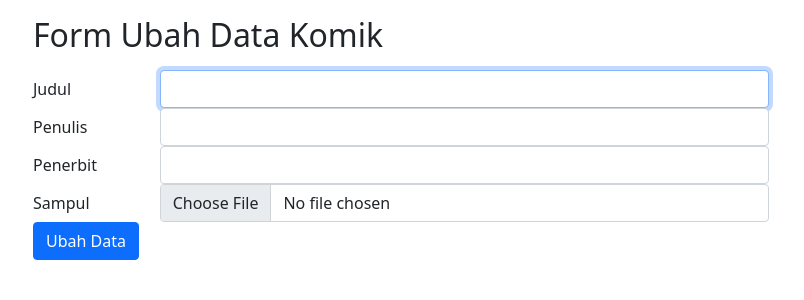
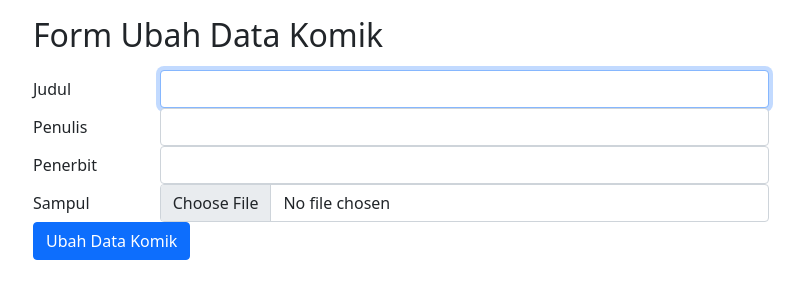
Before and after one commit to ariefdm19/LatihanCI4, a CodeIgniter 4 app: template app/Views/komik/edit.php in a window 1280 px wide. Shown: the part 56-356 px from the top of the page, without its empty margins (49-853 px from the left). Run offline with PHP 8.4 and a stand-in for CodeIgniter, Linux system fonts and the light colour scheme; the template is opened without the code that fills it, so the values that code supplies are empty; some libraries are stand-ins or nearby versions.

Commit message:
modift btn

```diff
--- a/app/Views/komik/edit.php
+++ b/app/Views/komik/edit.php
@@ -46,7 +46,7 @@
 
     <div class="form-group row">
       <div class="col-sm-10">
-        <button type="submit" class="btn btn-primary">Ubah Data</button>
+        <button type="submit" class="btn btn-primary">Ubah Data Komik</button>
       </div>
     </div>
     </form>
```
